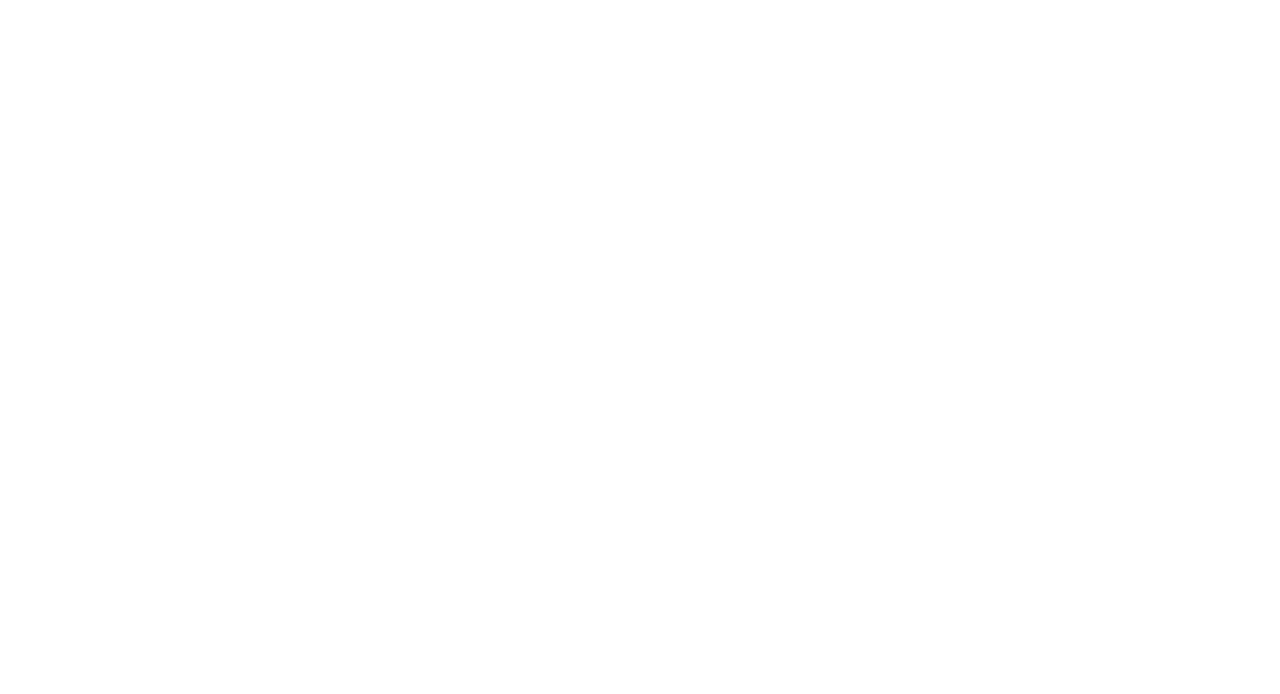
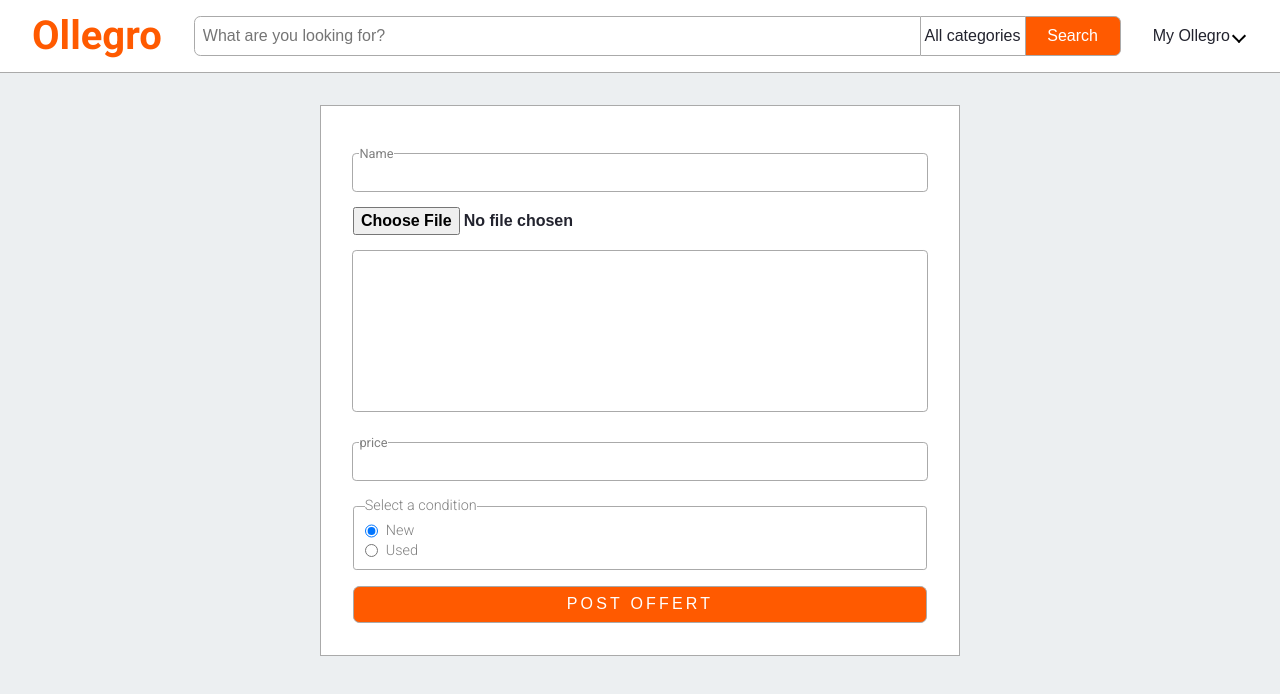
Before and after one commit to Yatt0Ikigai/Ollegro, a React app in the folder packages/client/: page /my-ollegro/create-offert in a window 1280 px wide. Before the commit this address had no page. Shown: the top 694 px of the page. Built offline with nearby package versions, Linux system fonts and the light colour scheme.

Commit message:
New Input and CreatOffertPage
Added input for numbers with validation

```diff
--- a/packages/client/src/App.tsx
+++ b/packages/client/src/App.tsx
@@ -5,7 +5,7 @@
   Routes,
   Route,
 } from "react-router-dom";
-import { HomePage, SearchPage, OffertPage, LoginPage, RegisterPage, GeneralSettingsPage, BoughtProductsPage, MyOffertsPage } from "./modules";
+import { HomePage, SearchPage, OffertPage, LoginPage, RegisterPage, GeneralSettingsPage, BoughtProductsPage, MyOffertsPage, CreateOffertPage } from "./modules";
 import "./global-styles/style.scss";
 
 import "./index.css";
@@ -23,6 +23,7 @@
         <Route path="settings" element={<GeneralSettingsPage />}/>
         <Route path="bought-products" element={<BoughtProductsPage />}/>
         <Route path="offerts" element={<MyOffertsPage />}/>
+        <Route path="create-offert" element={<CreateOffertPage />}/>
       </Route>
     </Routes>
   </BrowserRouter>
--- a/packages/client/src/globalCompontents/NormalizedInput/NormalizedInput.scss
+++ b/packages/client/src/globalCompontents/NormalizedInput/NormalizedInput.scss
@@ -17,12 +17,17 @@
 
         &:focus {
             outline: none;
-            border: 2px solid var(--color-accent)
+            border: 2px solid var(--color-accent);
         }
 
         &:hover {
             outline: none;
-            border: 2px solid var(--color-accent)
+            border: 2px solid var(--color-accent);
+        }
+
+        &:invalid{
+            outline:none;
+            border: 2px solid red;
         }
     }
 
--- /dev/null
+++ b/packages/client/src/globalCompontents/NormalizedInput/NormalizedInputNumber.tsx
@@ -0,0 +1,30 @@
+import React, { forwardRef, useEffect } from 'react'
+import "./NormalizedInput.scss";
+
+export const NormalizedInputNumber = forwardRef(({
+    children,
+    placeholder,
+    showValue = true,
+}: {
+    placeholder: string,
+    children?: string | JSX.Element | JSX.Element[] | (() => JSX.Element),
+    showValue?: boolean,
+}, ref: React.Ref<HTMLInputElement>) => {
+    return (
+        <div className='normalized-input__box'>
+            <input
+                type="string"
+                ref={ref}
+                className={"normalized-input__input"}
+                onChange={(e) => {
+                   e.currentTarget.value = e.currentTarget.value.replace(/[^0-9.]/g,"" )
+                }}
+                pattern="^\d*\.?\d*$"
+            />
+            <div className='normalized-input__placeholder normalized-input__placeholder-top'>
+                {placeholder}
+            </div>
+            {children}
+        </div>
+    )
+})
--- a/packages/client/src/globalCompontents/index.ts
+++ b/packages/client/src/globalCompontents/index.ts
@@ -1,4 +1,5 @@
 export * from './NavarGlobalComponent/NavbarGlobalComponent';
 export * from './OffertRoll/OffertRoll';
 export * from './NormalizedInput/NormalizedInput';
+export * from './NormalizedInput/NormalizedInputNumber';
 export * from './Portal/Portal'
--- /dev/null
+++ b/packages/client/src/modules/CreateOffertModule/pages/CreateOffertPage/CreateOffertPage.scss
@@ -0,0 +1,15 @@
+.form {
+    &__title {}
+
+    &__description{
+        resize: none;
+        height: 10rem;
+    }
+
+    &__fieldset{
+        border-radius: .2rem;
+        border: 1px solid var(--color-accent);
+        font-size: .9rem;
+        font-weight: 300;
+    }
+}
--- /dev/null
+++ b/packages/client/src/modules/CreateOffertModule/pages/CreateOffertPage/CreateOffertPage.tsx
@@ -0,0 +1,40 @@
+import React, { useEffect, useState } from "react";
+import { BsShieldCheck, BsPerson } from "react-icons/bs";
+import { useSearchParams } from "react-router-dom";
+
+import { NavbarGlobalComponent, NormalizedInput, NormalizedInputNumber } from "globalCompontents"
+
+import "./CreateOffertPage.scss"
+
+export const CreateOffertPage: React.FC = () => {
+    return (
+        <div className="container">
+            <NavbarGlobalComponent />
+            <div className="content content-narrow">
+                <form action="" className="white-box" onSubmit={(e) => {
+                    e.preventDefault();
+                }}>
+                    <NormalizedInput placeholder="Name" />
+                    <input type="file" />
+                    <textarea className="form__description normalized-input__input"/>
+                    <NormalizedInputNumber placeholder="price" />
+                    <fieldset className="form__fieldset">
+                        <legend>Select a condition</legend>
+                        <div className="util-flex util-gap-md">
+                            <input type="radio" id="new" name="condition" value="new"
+                                checked />
+                            <label htmlFor="new" className="util-w-full">New</label>
+                        </div>
+                        <div className="util-flex util-gap-md">
+                            <input type="radio" id="used" name="condition" value="used" />
+                            <label htmlFor="used" className="util-w-full">Used</label>
+                        </div>
+                    </fieldset>
+                    <button className="submit-button">
+                        Post offert
+                    </button>
+                </form>
+            </div>
+        </div>
+    )
+}
--- /dev/null
+++ b/packages/client/src/modules/CreateOffertModule/pages/index.ts
@@ -0,0 +1 @@
+export * from './CreateOffertPage/CreateOffertPage'
--- a/packages/client/src/modules/index.ts
+++ b/packages/client/src/modules/index.ts
@@ -7,3 +7,4 @@
 export * from './SettingsModule/pages';
 export * from './BoughtProductsModule/pages';
 export * from './MyOffertsModule/pages';
+export * from './CreateOffertModule/pages';
```
